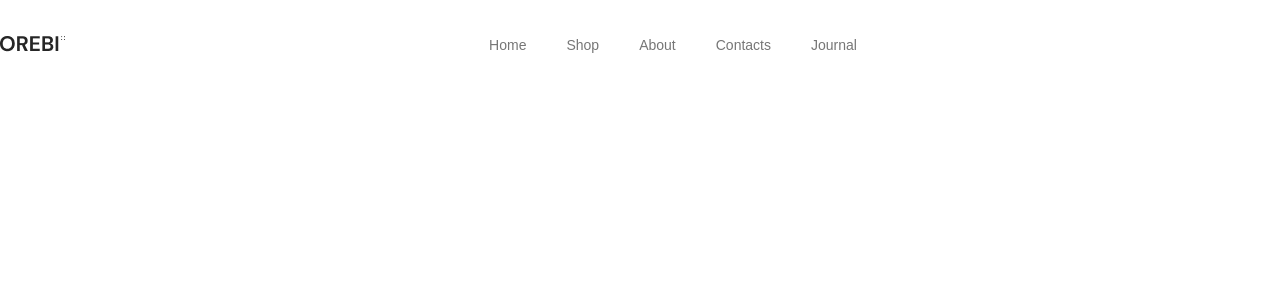
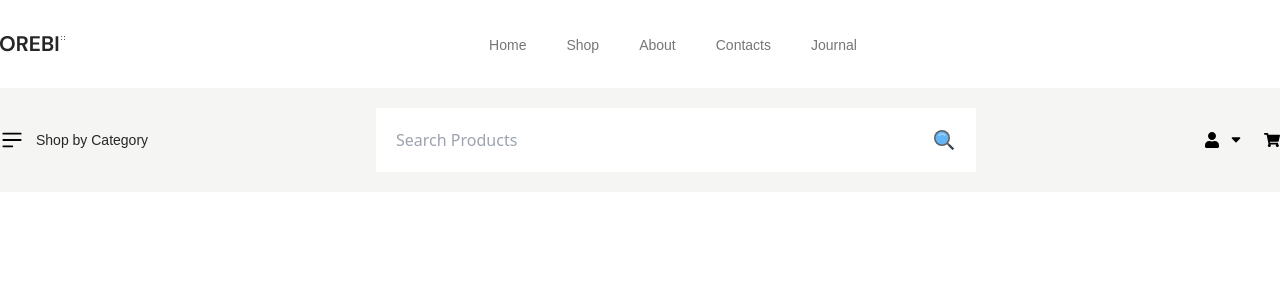
Before and after one commit to mdarafat2201/oreby1, a React (Vite) app: page / in a window 1280 px wide. Shown: the top 300 px of the page. Built offline with nearby package versions, Linux system fonts and the light colour scheme.

Commit message:
menubar end

```diff
--- a/package.json
+++ b/package.json
@@ -11,7 +11,8 @@
   },
   "dependencies": {
     "react": "^18.2.0",
-    "react-dom": "^18.2.0"
+    "react-dom": "^18.2.0",
+    "react-icons": "^5.0.1"
   },
   "devDependencies": {
     "@types/react": "^18.2.43",
--- /dev/null
+++ b/src/Component/CommonConponent/Serach.jsx
@@ -0,0 +1,23 @@
+import React from "react";
+import { FcSearch } from "react-icons/fc";
+import Flex from "./Flex";
+const Serach = ({ placeholder }) => {
+  return (
+    <>
+      <Flex>
+        <div className="relative">
+          <input
+            type="text"
+            className="w-[600px] py-5 px-5 rounded-sm"
+            placeholder={placeholder}
+          />
+          <div className="absolute top-1/2 -translate-y-2/4 right-5 text-2xl">
+            <FcSearch />
+          </div>
+        </div>
+      </Flex>
+    </>
+  );
+};
+
+export default Serach;
--- a/src/Component/Header/Header.jsx
+++ b/src/Component/Header/Header.jsx
@@ -15,27 +15,42 @@ const Header = () => {
             <div>
               <Flex className="gap-x-10">
                 <li>
-                  <a href="#" className="menuItem">
+                  <a
+                    href="#"
+                    className="menuItem transition-all hover:text-main_font_color hover:font-bold"
+                  >
                     Home
                   </a>
                 </li>
                 <li>
-                  <a href="#" className="menuItem ">
+                  <a
+                    href="#"
+                    className="menuItem transition-all hover:text-main_font_color hover:font-bold"
+                  >
                     Shop
                   </a>
                 </li>
                 <li>
-                  <a href="#" className="menuItem ">
+                  <a
+                    href="#"
+                    className="menuItem transition-all hover:text-main_font_color hover:font-bold"
+                  >
                     About
                   </a>
                 </li>
                 <li>
-                  <a href="#" className="menuItem ">
+                  <a
+                    href="#"
+                    className="menuItem transition-all hover:text-main_font_color hover:font-bold"
+                  >
                     Contacts
                   </a>
                 </li>
                 <li>
-                  <a href="#" className="menuItem ">
+                  <a
+                    href="#"
+                    className="menuItem transition-all hover:text-main_font_color hover:font-bold"
+                  >
                     Journal
                   </a>
                 </li>
--- a/src/Component/MenuBar/MenuBar.jsx
+++ b/src/Component/MenuBar/MenuBar.jsx
@@ -1,7 +1,41 @@
 import React from "react";
+import Flex from "../CommonConponent/Flex";
+import { HiMiniBars3BottomLeft } from "react-icons/hi2";
+import Serach from "../CommonConponent/Serach";
+import { FaUser, FaShoppingCart } from "react-icons/fa";
+import { TiArrowSortedDown } from "react-icons/ti";
+const MenuBar = () => {
+  return (
+    <>
+      <div className="bg-secondary_bg_color py-5">
+        <div className="container">
+          <Flex className={"gap-x-3 justify-between"}>
+            <Flex className={"gap-x-3"}>
+              <HiMiniBars3BottomLeft className="text-2xl" />
+              <p className="menuItem cursor-pointer text-main_font_color">
+                Shop by Category
+              </p>
+            </Flex>
 
-const MenuBar = () => {
-  return <div>MenuBar</div>;
+            <Serach placeholder={"Search Products"} />
+            <Flex className={"gap-x-5"}>
+              <Flex className={"gap-x-2"}>
+                <die>
+                  <FaUser />
+                </die>
+                <div>
+                  <TiArrowSortedDown />
+                </div>
+              </Flex>
+              <div>
+                <FaShoppingCart />
+              </div>
+            </Flex>
+          </Flex>
+        </div>
+      </div>
+    </>
+  );
 };
 
 export default MenuBar;
--- a/src/index.css
+++ b/src/index.css
@@ -50,10 +50,5 @@
     font-weight: 400;
     font-family: var(--DMsans);
     color: var(--secondary_font_color);
-    transition: ease-in-out 0.5s;
-  }
-  .menuItem:hover {
-    color: var(--main_font_color);
-    font-weight: 700;
   }
 }
--- a/src/pages/Home/Home.jsx
+++ b/src/pages/Home/Home.jsx
@@ -1,9 +1,11 @@
 import React from "react";
 import Header from "../../Component/Header/Header";
+import MenuBar from "../../Component/MenuBar/MenuBar";
 const Home = () => {
   return (
     <div>
       <Header />
+      <MenuBar />
     </div>
   );
 };
```
Also changed, not shown: 1 other file (tests, documents, lock files or other folders).
